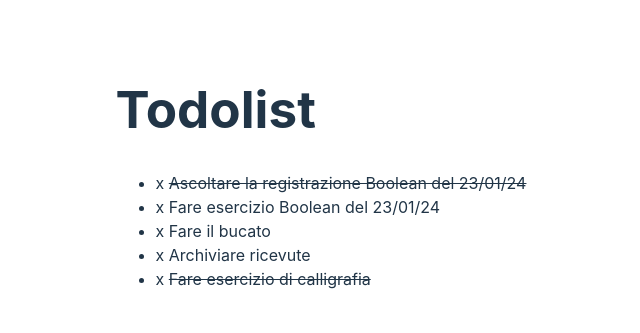
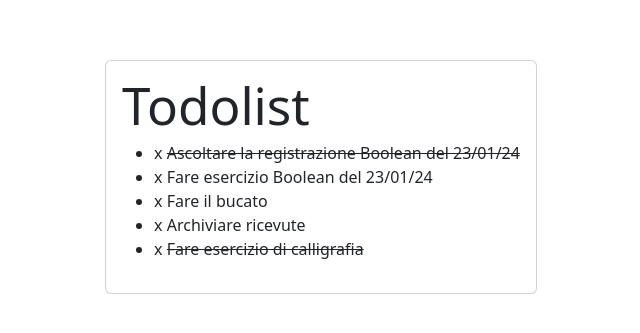
Before and after one commit to cristinagiacobbe/vue-todolist, a Vue app: page / in a window 1280 px wide. Shown: the part 223-556 px from the top of the page, without its empty margins (319-959 px from the left). Built offline with nearby package versions, Linux system fonts and the light colour scheme.

Commit message:
Add 'p' in case of empty list

```diff
--- a/index.html
+++ b/index.html
@@ -1,13 +1,16 @@
 <!doctype html>
 <html lang="en">
+
 <head>
   <meta charset="UTF-8" />
-    <link rel="icon" type="image/svg+xml" href="/vite.svg" />
   <meta name="viewport" content="width=device-width, initial-scale=1.0" />
-    <title>Vite + Vue</title>
+  <link href="https://cdn.jsdelivr.net/npm/bootstrap@5.3.2/dist/css/bootstrap.min.css" rel="stylesheet"
+    integrity="sha384-T3c6CoIi6uLrA9TneNEoa7RxnatzjcDSCmG1MXxSR1GAsXEV/Dwwykc2MPK8M2HN" crossorigin="anonymous">
 </head>
+
 <body>
   <div id="app"></div>
   <script type="module" src="/src/main.js"></script>
 </body>
+
 </html>
--- a/src/App.vue
+++ b/src/App.vue
@@ -30,7 +30,7 @@ export default {
   },
   methods: {
     removeTodo(i) {
-      this.todolist.splice(i, 1)
+      this.todolist.splice(i, 1);
     }
   }
 
@@ -39,14 +39,22 @@ export default {
 
 
 <template>
+  <div class="container">
+    <div class="card">
+      <div class="card-body">
         <h1>Todolist</h1>
-  <ul>
+        <ul v-if="todolist.length > 0">
           <li v-for="(todo, index) in todolist">
             <span v-on:click="removeTodo(index)"> x </span>
             <span :class="{ line: todo.done }">{{ todo.text }}</span>
-
           </li>
         </ul>
+        <p v-else>
+          ✌️Nothing to show !! ✌️
+        </p>
+      </div>
+    </div>
+  </div>
 </template>
 
 
```
Lines whose indentation alone changed are shown as unchanged.
